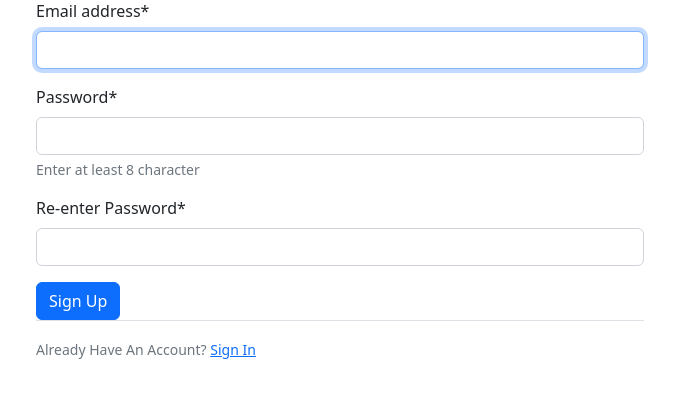
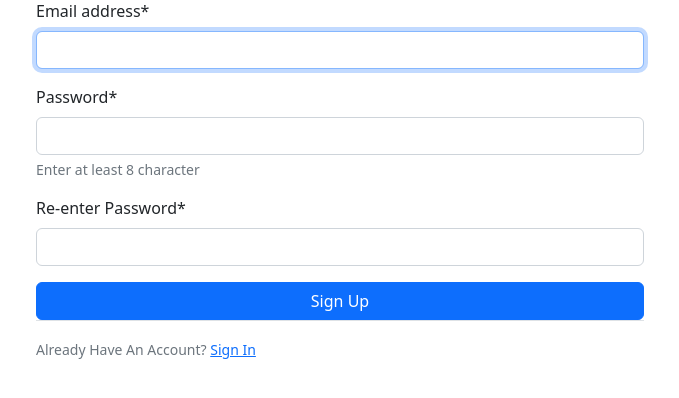
Before and after one commit to amosehiguese/exam-app, a Django app: page /accounts/sign-up/ in a window 1280 px wide. Shown: the part 73-471 px from the top of the page, without its empty margins (300-979 px from the left). Run offline with Django 4.2, Linux system fonts and the light colour scheme; some libraries are stand-ins or nearby versions.

Commit message:
Modify sign_up.html and login.html bootstrap styles

```diff
--- a/users/templates/users/login.html
+++ b/users/templates/users/login.html
@@ -1,5 +1,5 @@
 {% extends 'users/base.html' %} {% load crispy_forms_tags %} {% block body %}
-<div class="container w-25 p-3">
+<div class="container w-50 p-3">
   <h1>Sign In</h1>
   <form class="form" method="post">
     {% csrf_token %} {{form|crispy}}
--- a/users/templates/users/sign_up.html
+++ b/users/templates/users/sign_up.html
@@ -3,7 +3,7 @@
   <h1>Sign Up</h1>
   <form method="post">
     {% csrf_token %} {{form|crispy}}
-    <div class="d-grid gap-2 d-md-block btn-container">
+    <div class="d-grid gap-2 mx-auto btn-container">
       <button class="btn btn-primary btn-outline" type="submit">Sign Up</button>
     </div>
   </form>
```
